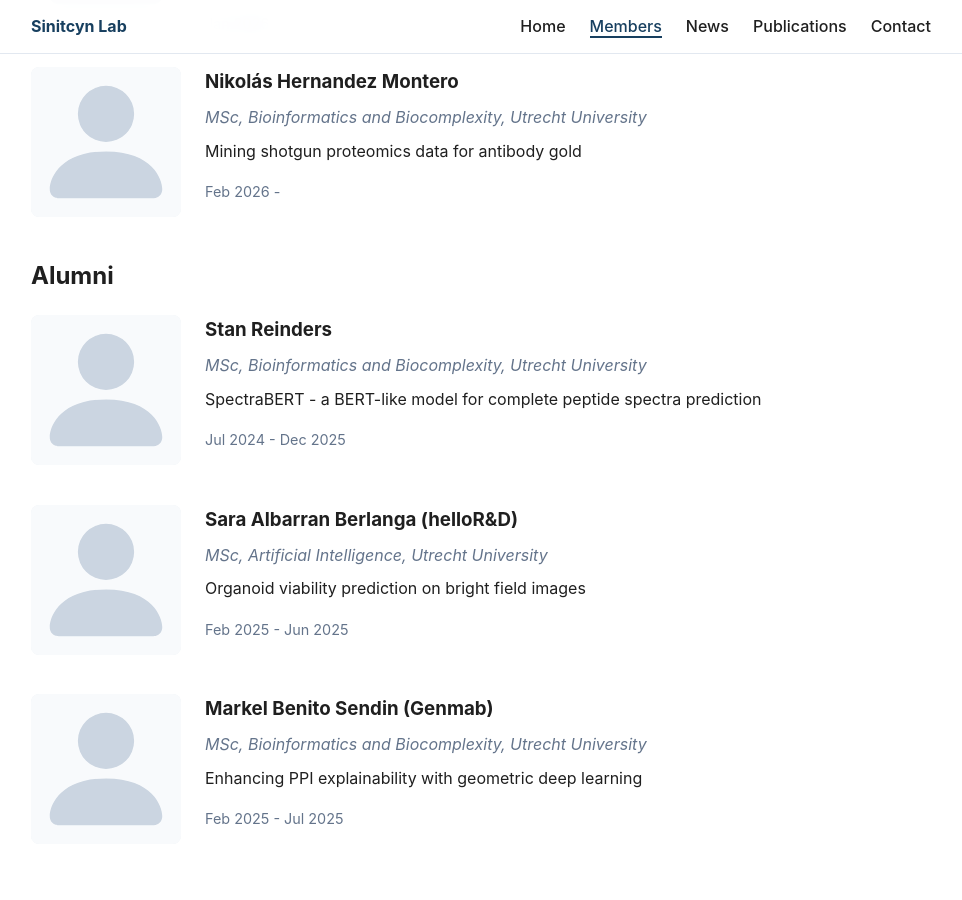
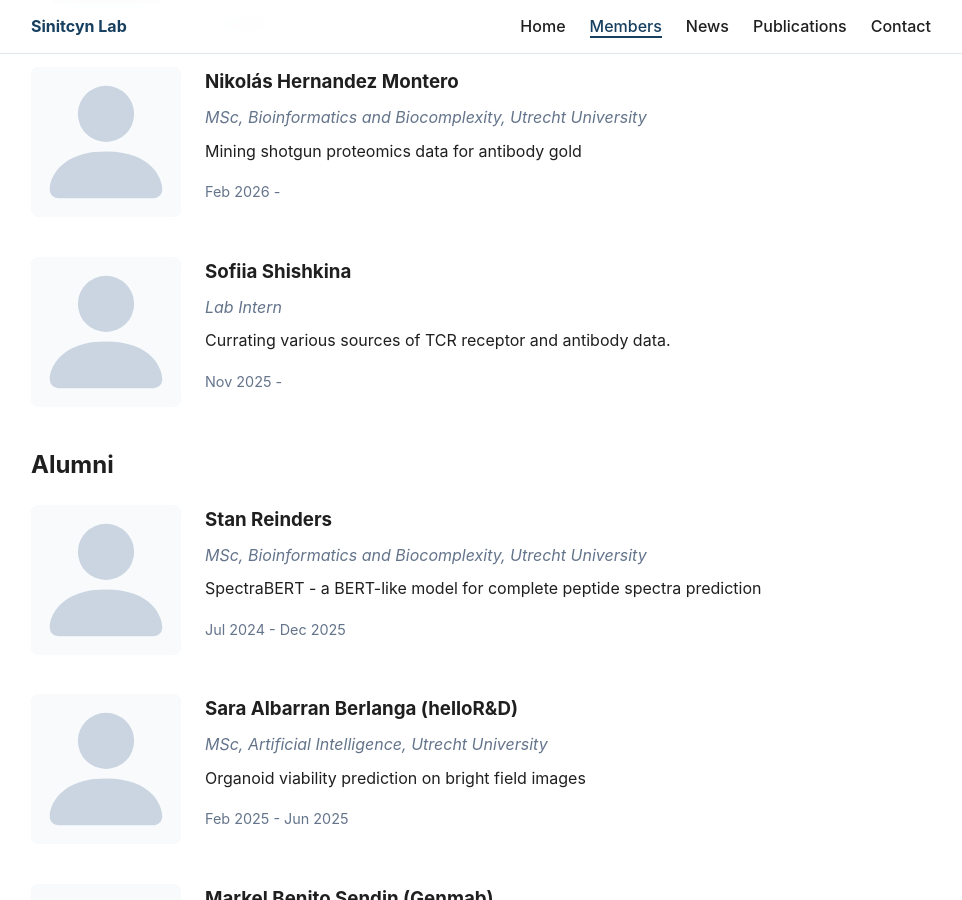
Before and after one commit to SinitcynLab/Sinitcynlab.github.io, a Jekyll site: the page built from members/index.md, in a window 1280 px wide and 900 px high, scrolled down 1905 px. Shown: the whole window, without its empty margins (159-1121 px from the left). Built offline with Jekyll 4.4.1, drawn with Linux system fonts in a browser that asks for light colours.

Commit message:
Adding Sofiia

```diff
--- a/_data/members.yml
+++ b/_data/members.yml
@@ -52,6 +52,11 @@ team:
     focus: Mining shotgun proteomics data for antibody gold
     time: Feb 2026 -
     gdpr_consent: false
+  - name: Sofiia Shishkina
+    title: Lab Intern
+    focus: Currating various sources of TCR receptor and antibody data.
+    time: Nov 2025 -
+    gdpr_consent: false
 alumni:
   - name: Stan Reinders
     title: MSc, Bioinformatics and Biocomplexity, Utrecht University
```
